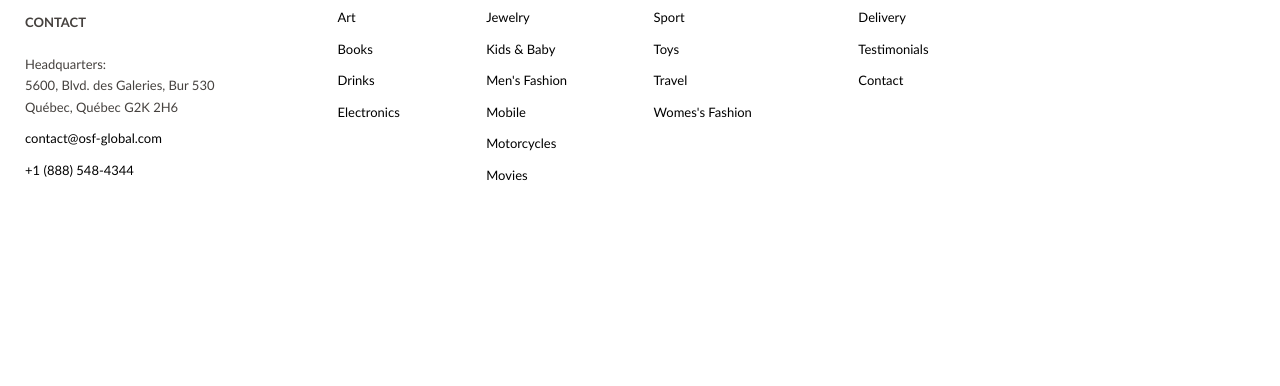
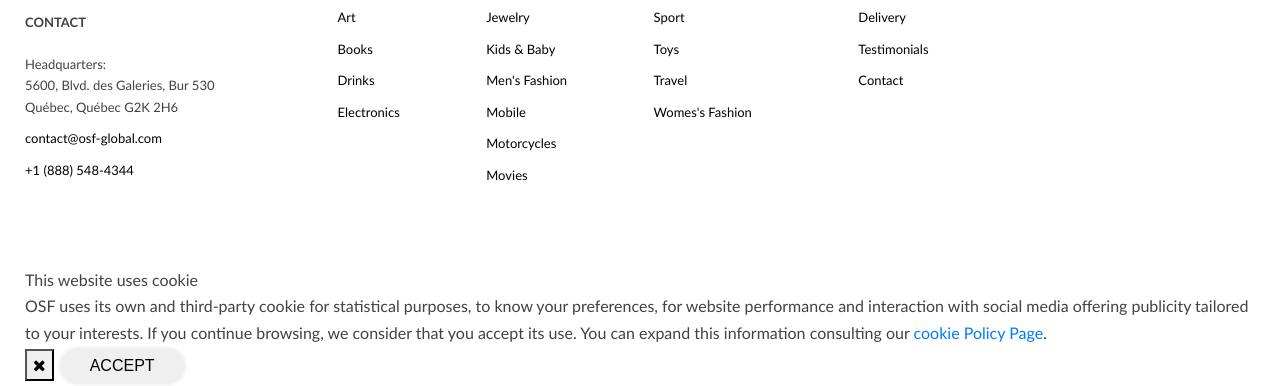
Before and after one commit to jordonss/osf_project, a website: page app/index.html in a window 1280 px wide. Shown: the part 3118-3504 px from the top of the page. Before the commit the page ends 3385 px from the top, so only its background shows below. Drawn offline with nearby package versions, Linux system fonts and the light colour scheme; files whose address does not match are found by name.

Commit message:
cookie section

```diff
--- a/app/index.html
+++ b/app/index.html
@@ -523,6 +523,29 @@
     </div>
   </div>
 
+	<div class="cookie">
+    <div class="container h-100">
+      <div class="row h-100">
+        <div class="col h-100">
+
+          <div class="cookie-window">
+            <div class="cookie-window-alert">
+              <div class="cookie-window-alert-heading">This website uses cookie</div>
+              <div class="cookie-window-alert-text">OSF uses its own and third-party cookie for statistical purposes, to
+                know your preferences, for website performance and interaction with social media offering publicity
+                tailored to your interests. If you continue browsing, we consider that you accept its use. You can
+                expand this information consulting our <a class="cookie-window-alert-link" href="#">cookie Policy
+                Page</a>.</div>
+						</div>
+						<button class="cookie-window-close"><i class="fa fa-times"></i></button>
+						<button class="cookie-window-accept button">accept</button>
+					</div>
+
+        </div>
+      </div>
+    </div>
+  </div>
+
 	<script src="/node_modules/jquery/dist/jquery.js"></script>
 	<script src="/node_modules/owl.carousel/dist/owl.carousel.min.js"></script>
 	<script src="js/bootstrap.min.js"></script>
```
